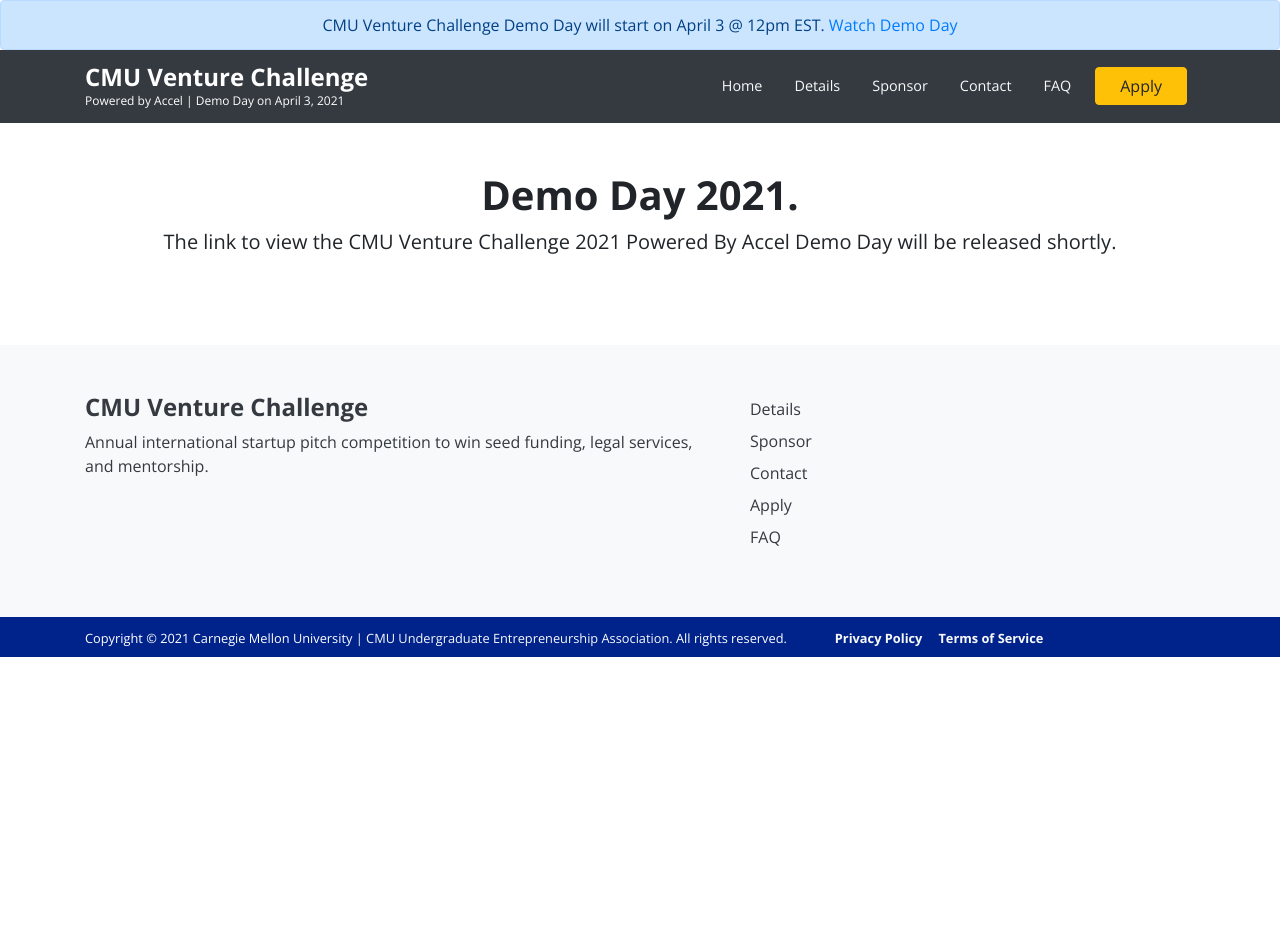
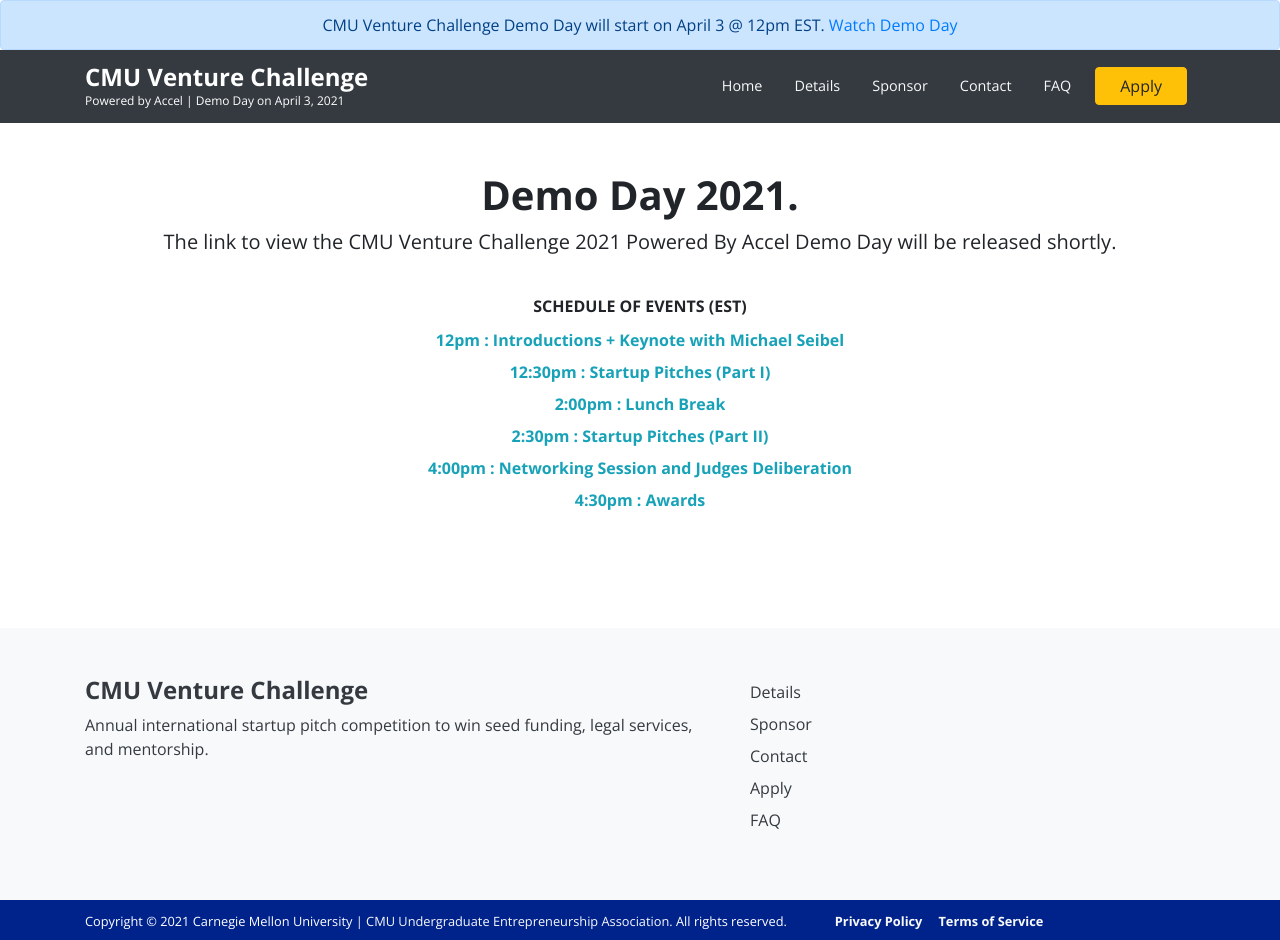
Before and after one commit to carnegieuea/cmuvc_2.0, a React (Create React App) app: page /demo-day in a window 1280 px wide. Before the commit the page ends 800 px from the top, so only its background shows below. Built offline with nearby package versions, Linux system fonts and the light colour scheme.

Commit message:
Updated schedule for april 3

```diff
--- a/src/containers/demoday/index.js
+++ b/src/containers/demoday/index.js
@@ -26,6 +26,17 @@
                     >
                         View Demo Day
                     </Button> */}
+                    <div className="py-4">
+                        <h6 className="font-weight-bold">SCHEDULE OF EVENTS (EST)</h6>
+                        <ul className="list-unstyled font-weight-bold text-info">
+                            <li className="py-1">12pm : Introductions + Keynote with Michael Seibel</li>
+                            <li className="py-1">12:30pm : Startup Pitches (Part I)</li>
+                            <li className="py-1">2:00pm : Lunch Break</li>
+                            <li className="py-1">2:30pm : Startup Pitches (Part II)</li>
+                            <li className="py-1">4:00pm : Networking Session and Judges Deliberation</li>
+                            <li className="py-1">4:30pm : Awards</li>
+                        </ul>
+                    </div>
                 </Col>
             </Row>
         </Container>
--- a/src/containers/details/Schedule.js
+++ b/src/containers/details/Schedule.js
@@ -21,9 +21,9 @@
             </p>
           </Col>
           <Col md="4" className="py-md-0 py-5">
-            <h6 className="font-weight-bold">SCHEDULE OF EVENTS (Tentative)</h6>
+            <h6 className="font-weight-bold">SCHEDULE OF EVENTS (EST)</h6>
             <ul className="list-unstyled font-weight-bold text-info">
-              <li className="py-1">12pm : Introductions + Keynote Speaker</li>
+              <li className="py-1">12pm : Introductions + Keynote with Michael Seibel</li>
               <li className="py-1">12:30pm : Startup Pitches (Part I)</li>
               <li className="py-1">2:00pm : Lunch Break</li>
               <li className="py-1">2:30pm : Startup Pitches (Part II)</li>
--- a/src/containers/home/Explore.js
+++ b/src/containers/home/Explore.js
@@ -30,7 +30,7 @@
           <Col md="4" className="py-md-0 py-5">
             <h6 className="font-weight-bold">SCHEDULE OF EVENTS (EST)</h6>
             <ul className="list-unstyled font-weight-bold text-info">
-              <li className="py-1">12pm : Introductions + Keynote Speaker</li>
+              <li className="py-1">12pm : Introductions + Keynote with Michael Seibel</li>
               <li className="py-1">12:30pm : Startup Pitches (Part I)</li>
               <li className="py-1">2:00pm : Lunch Break</li>
               <li className="py-1">2:30pm : Startup Pitches (Part II)</li>
--- a/src/containers/home/Hero.js
+++ b/src/containers/home/Hero.js
@@ -27,7 +27,7 @@
   );
   padding: 2rem 0 2rem 0;
   @media only screen and (min-width: 768px) {
-    padding: 15rem 0 15rem 0;
+    padding: 5rem 0 5rem 0;
   }
 `;
 
```
